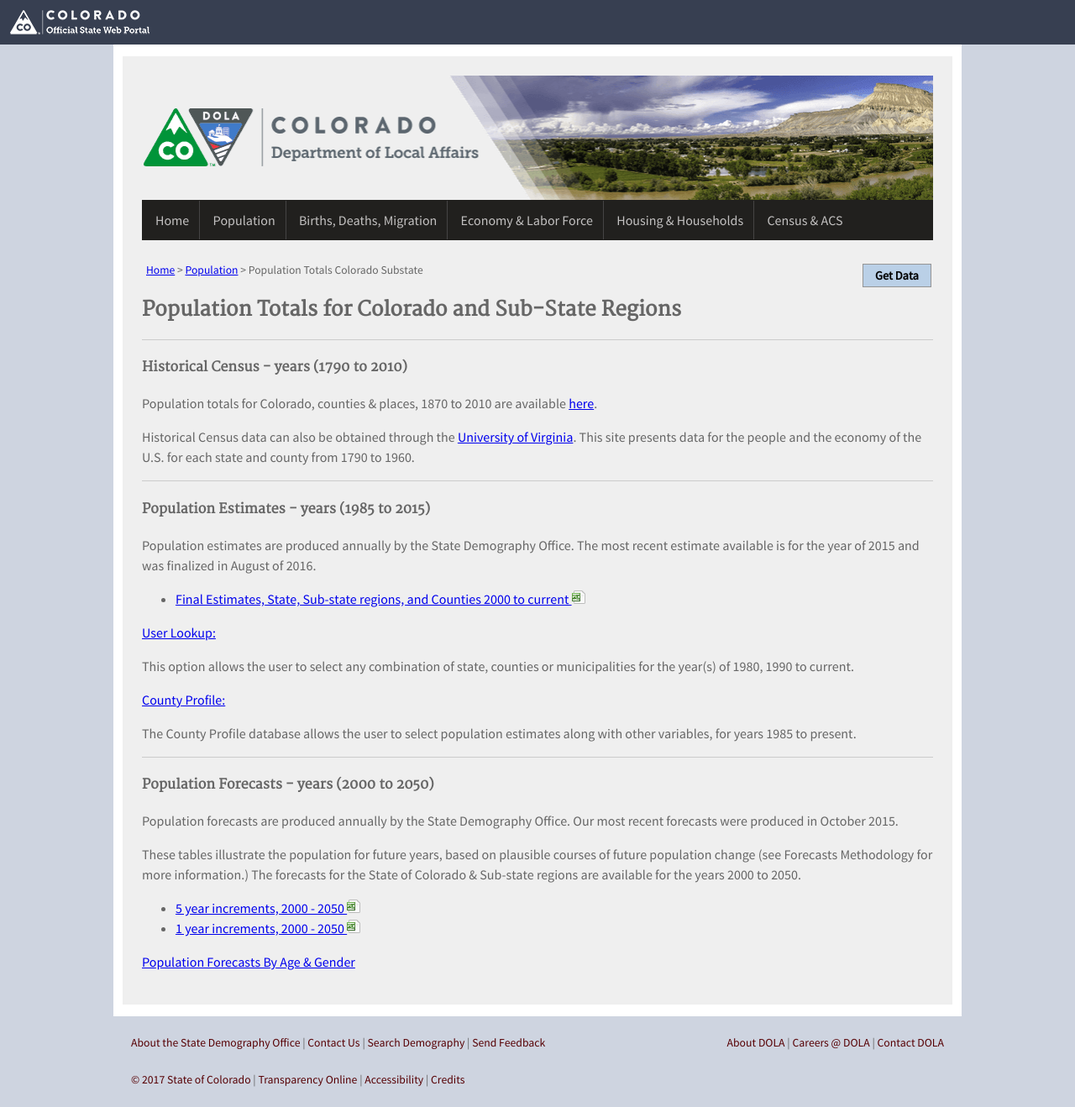
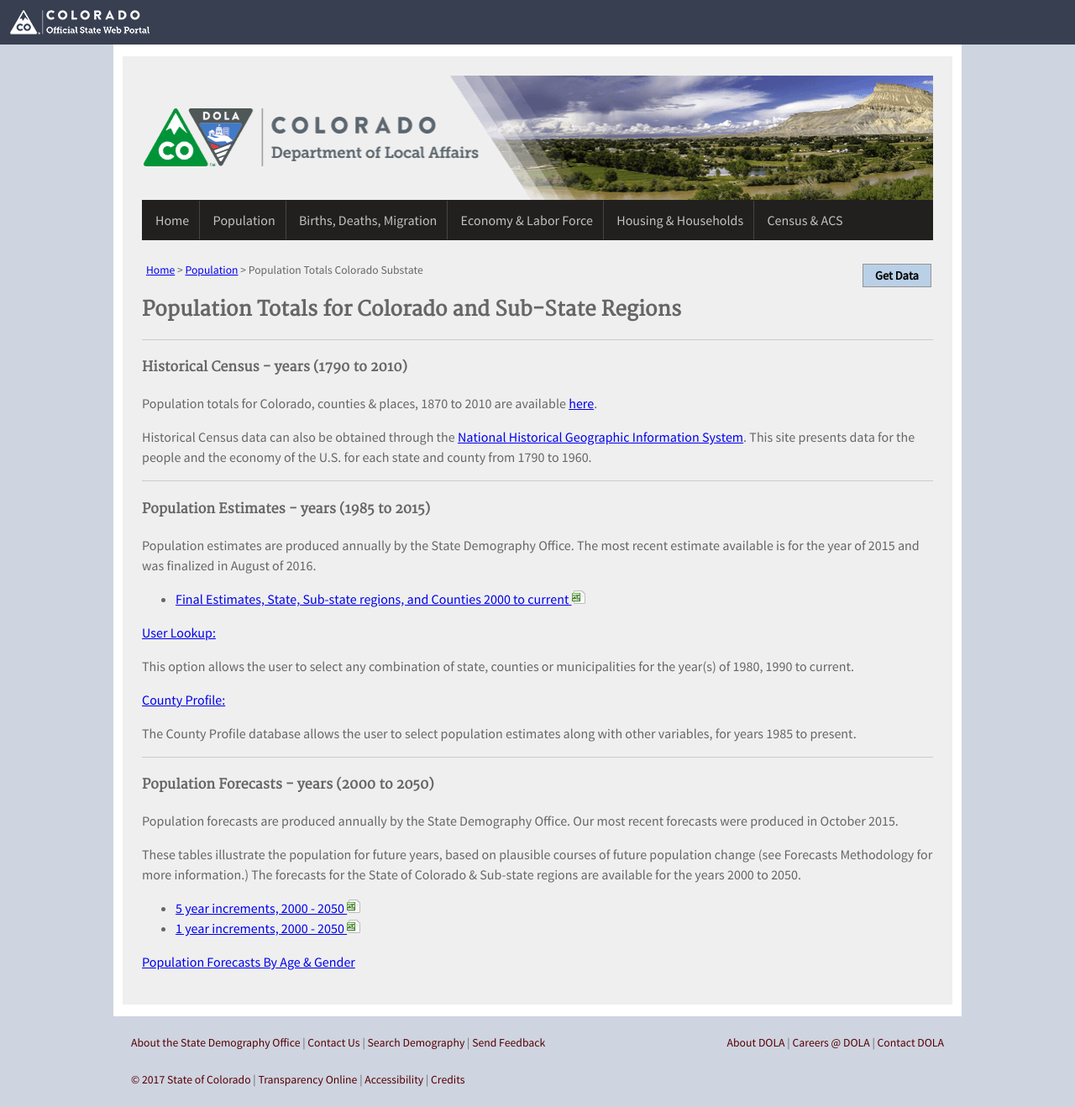
Before and after one commit to TBleess/Website_New, a Jekyll site: the page built from pages/1_Population/population-totals-colorado-substate.md, in a window 1280 px wide. Shown: the whole page at 84% size. Built offline with Jekyll 4.4.1, drawn with Linux system fonts in a browser that asks for light colours.

Commit message:
Updated links

```diff
--- a/pages/1_Population/population-totals-colorado-substate.md
+++ b/pages/1_Population/population-totals-colorado-substate.md
@@ -14,9 +14,9 @@
 
 #### Historical Census - years (1790 to 2010)
 
-Population totals for Colorado, counties & places, 1870 to 2010 are available [here](https://dola.colorado.gov/demog_webapps/hcp_parameters.jsf).
+Population totals for Colorado, counties & places, 1870 to 2010 are available [here](https://demography.dola.colorado.gov/population/).
 
-Historical Census data can also be obtained through the [University of Virginia](http://mapserver.lib.virginia.edu/). This site presents data for the people and the economy of the U.S. for each state and county from 1790 to 1960.
+Historical Census data can also be obtained through the [National Historical Geographic Information System](https://www.nhgis.org). This site presents data for the people and the economy of the U.S. for each state and county from 1790 to 1960.
 
 - - -
 
```
